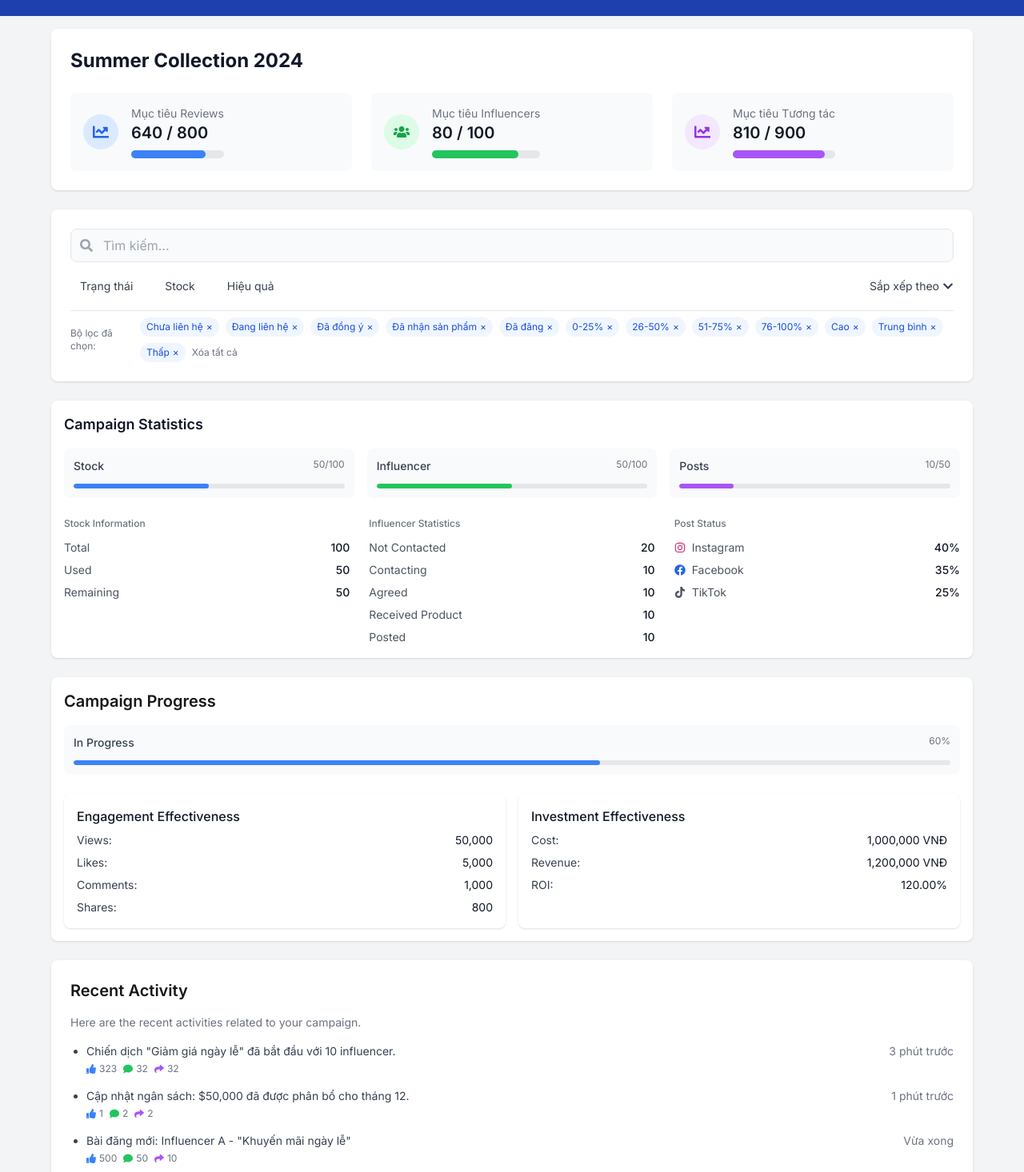
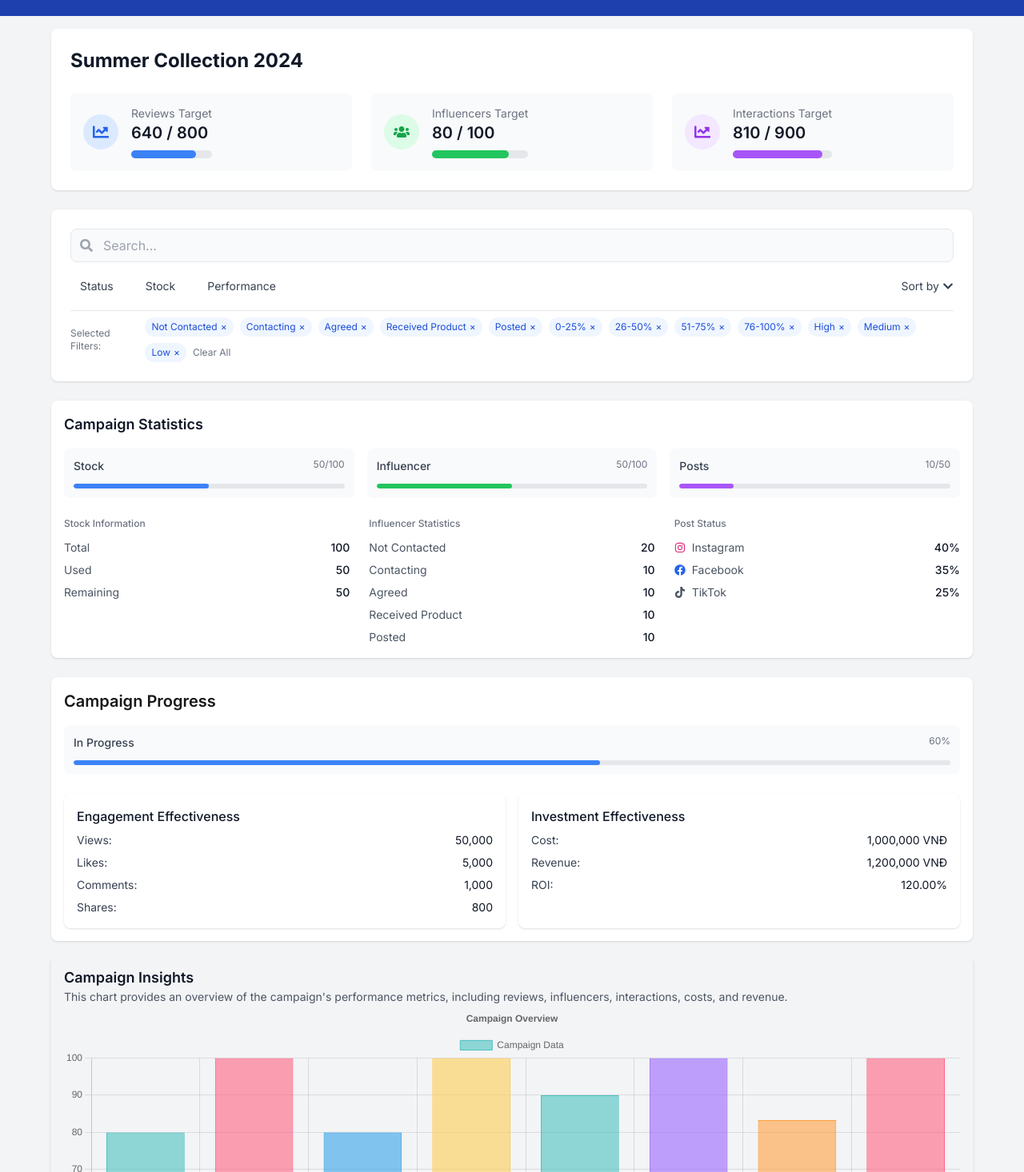
Before and after one commit to HThanh-how/actsone, a Next.js app: page / in a window 1280 px wide. Shown: the part 44-1510 px from the top of the page at 80% size. Built offline with nearby package versions, Linux system fonts and the light colour scheme.

Commit message:
update main page

```diff
--- a/app/page.tsx
+++ b/app/page.tsx
@@ -12,17 +12,17 @@ import {
 } from "react-icons/fa";
 import CampaignStats from './components/dashboard/CampaignStats';
 import CampaignMetrics from './components/dashboard/CampaignMetrics';
-import RecentActivity from './components/dashboard/RecentActivity'; // Import component mới
+import RecentActivity from './components/dashboard/RecentActivity'; // Import new component
+import CampaignChart from "./components/dashboard/CampaignChart";
 
-
-// Data mẫu
+// Sample data
 interface CampaignObjectives {
   totalReviews: number;
-  achievedReviews: number; // Chỉ số đạt được
+  achievedReviews: number; // Achieved metric
   totalInfluencers: number;
-  achievedInfluencers: number; // Chỉ số đạt được
+  achievedInfluencers: number; // Achieved metric
   totalInteractions: number;
-  achievedInteractions: number; // Chỉ số đạt được
+  achievedInteractions: number; // Achieved metric
 }
 
 interface CampaignStock {
@@ -72,19 +72,19 @@ interface CampaignData {
   influencers: CampaignInfluencers;
   posts: CampaignPosts;
   investment: CampaignInvestment;
-  progress: number; // Tiến độ chiến dịch (%)
+  progress: number; // Campaign progress (%)
 }
 
-// Data mẫu
+// Sample data
 const campaignData: CampaignData = {
   name: "Summer Collection 2024",
   objectives: {
     totalReviews: 800,
-    achievedReviews: 640, // Chỉ số đạt được
+    achievedReviews: 640, // Achieved metric
     totalInfluencers: 100,
-    achievedInfluencers: 80, // Chỉ số đạt được
+    achievedInfluencers: 80, // Achieved metric
     totalInteractions: 900,
-    achievedInteractions: 810, // Chỉ số đạt được
+    achievedInteractions: 810, // Achieved metric
   },
   stock: {
     total: 100,
@@ -125,30 +125,30 @@ const campaignData: CampaignData = {
   progress: 60,
 };
 
-// Thêm interfaces
+// Add interfaces
 interface FilterOption {
   label: string;
   value: string;
 }
 
-// Thêm interface cho category
+// Add interface for category
 interface FilterCategory {
   label: string;
   value: string;
   options: FilterOption[];
 }
 
-// Tổ chức lại filter options theo category
+// Organize filter options by category
 const filterCategories: FilterCategory[] = [
   {
-    label: "Trạng thái",
+    label: "Status",
     value: "status",
     options: [
-      { label: "Chưa liên hệ", value: "not_contacted" },
-      { label: "Đang liên hệ", value: "contacting" },
-      { label: "Đã đồng ý", value: "agreed" },
-      { label: "Đã nhận sản phẩm", value: "received" },
-      { label: "Đã đăng", value: "posted" },
+      { label: "Not Contacted", value: "not_contacted" },
+      { label: "Contacting", value: "contacting" },
+      { label: "Agreed", value: "agreed" },
+      { label: "Received Product", value: "received" },
+      { label: "Posted", value: "posted" },
     ],
   },
   {
@@ -162,33 +162,33 @@ const filterCategories: FilterCategory[] = [
     ],
   },
   {
-    label: "Hiệu quả",
+    label: "Performance",
     value: "performance",
     options: [
-      { label: "Cao", value: "high_performance" },
-      { label: "Trung bình", value: "medium_performance" },
-      { label: "Thấp", value: "low_performance" },
+      { label: "High", value: "high_performance" },
+      { label: "Medium", value: "medium_performance" },
+      { label: "Low", value: "low_performance" },
     ],
   },
 ];
 
-// Data mẫu
+// Sample data
 const activities = [
-  { id: 1, description: 'Chiến dịch "Giảm giá ngày lễ" đã bắt đầu với 10 influencer.', time: '3 phút trước', likes: 323, comments: 32, shares: 32 },
-  { id: 2, description: 'Cập nhật ngân sách: $50,000 đã được phân bổ cho tháng 12.', time: '1 phút trước', likes: 1, comments: 2, shares: 2 },
-  { id: 3, description: 'Bài đăng mới: Influencer A - "Khuyến mãi ngày lễ"', time: 'Vừa xong', likes: 500, comments: 50, shares: 10 },
-  { id: 4, description: 'Cập nhật sản phẩm: 20 mặt hàng mới đã được thêm vào kho cho "Chiến dịch mùa đông".', time: '2 giờ trước', likes: 1, comments: 3, shares: 5 },
-  { id: 5, description: 'Đã hoàn thành báo cáo chiến dịch.', time: '1 ngày trước', likes: 66, comments: 43, shares:12 },
+  { id: 1, description: 'Campaign "Holiday Sale" has started with 10 influencers.', time: '3 minutes ago', likes: 323, comments: 32, shares: 32 },
+  { id: 2, description: 'Budget update: $50,000 has been allocated for December.', time: '1 minute ago', likes: 1, comments: 2, shares: 2 },
+  { id: 3, description: 'New post: Influencer A - "Holiday Promotion"', time: 'Just now', likes: 500, comments: 50, shares: 10 },
+  { id: 4, description: 'Product update: 20 new items have been added to stock for "Winter Campaign".', time: '2 hours ago', likes: 1, comments: 3, shares: 5 },
+  { id: 5, description: 'Campaign report completed.', time: '1 day ago', likes: 66, comments: 43, shares:12 },
 ];
 
 export default function Dashboard() {
   const [selectedFilters, setSelectedFilters] = useState<string[]>([]);
   const [searchQuery, setSearchQuery] = useState("");
-  const [sortBy, setSortBy] = useState("default"); // Thêm trạng thái mặc định
+  const [sortBy, setSortBy] = useState("default"); // Add default state
   const [openCategory, setOpenCategory] = useState<string | null>(null);
   const [showSortDropdown, setShowSortDropdown] = useState(false);
 
-  // Khởi tạo với tất cả filters được chọn
+  // Initialize with all filters selected
   useEffect(() => {
     const allFilters = filterCategories.flatMap((cat) =>
       cat.options.map((opt) => opt.value)
@@ -196,7 +196,7 @@ export default function Dashboard() {
     setSelectedFilters(allFilters);
   }, []);
 
-  // Hàm xử lý chọn tất cả trong một category
+  // Handle select all in a category
   const handleSelectAllCategory = (category: FilterCategory) => {
     const categoryValues = category.options.map((opt) => opt.value);
     const otherFilters = selectedFilters.filter(
@@ -205,7 +205,7 @@ export default function Dashboard() {
     setSelectedFilters([...otherFilters, ...categoryValues]);
   };
 
-  // Hàm xử lý bỏ chọn tất cả trong một category
+  // Handle unselect all in a category
   const handleUnselectAllCategory = (category: FilterCategory) => {
     const categoryValues = category.options.map((opt) => opt.value);
     setSelectedFilters(
@@ -213,15 +213,15 @@ export default function Dashboard() {
     );
   };
 
-  // Sort options với trạng thái mặc định
+  // Sort options with default state
   const sortOptions = [
-    { label: "Mặc định", value: "default" },
-    { label: "Tên A-Z", value: "name_asc" },
-    { label: "Tên Z-A", value: "name_desc" },
-    { label: "Trạng thái: Mới → Cũ", value: "status_asc" },
-    { label: "Trạng thái: Cũ → Mới", value: "status_desc" },
-    { label: "Hiệu quả: Cao → Thấp", value: "performance_desc" },
-    { label: "Hiệu quả: Thấp → Cao", value: "performance_asc" },
+    { label: "Default", value: "default" },
+    { label: "Name A-Z", value: "name_asc" },
+    { label: "Name Z-A", value: "name_desc" },
+    { label: "Status: New → Old", value: "status_asc" },
+    { label: "Status: Old → New", value: "status_desc" },
+    { label: "Performance: High → Low", value: "performance_desc" },
+    { label: "Performance: Low → High", value: "performance_asc" },
   ];
 
   return (
@@ -242,7 +242,7 @@ export default function Dashboard() {
               </div>
               <div>
                 <p className="text-sm text-gray-500 dark:text-gray-400">
-                  Mục tiêu Reviews
+                  Reviews Target
                 </p>
                 <p className="text-xl font-semibold text-gray-900 dark:text-white">
                   {campaignData.objectives.achievedReviews} / {campaignData.objectives.totalReviews}
@@ -265,7 +265,7 @@ export default function Dashboard() {
               </div>
               <div>
                 <p className="text-sm text-gray-500 dark:text-gray-400">
-                  Mục tiêu Influencers
+                  Influencers Target
                 </p>
                 <p className="text-xl font-semibold text-gray-900 dark:text-white">
                   {campaignData.objectives.achievedInfluencers} / {campaignData.objectives.totalInfluencers}
@@ -288,7 +288,7 @@ export default function Dashboard() {
               </div>
               <div>
                 <p className="text-sm text-gray-500 dark:text-gray-400">
-                  Mục tiêu Tương tác
+                  Interactions Target
                 </p>
                 <p className="text-xl font-semibold text-gray-900 dark:text-white">
                   {campaignData.objectives.achievedInteractions} / {campaignData.objectives.totalInteractions}
@@ -319,7 +319,7 @@ export default function Dashboard() {
                 type="text"
                 value={searchQuery}
                 onChange={(e) => setSearchQuery(e.target.value)}
-                placeholder="Tìm kiếm..."
+                placeholder="Search..."
                 className="w-full pl-10 pr-4 py-2 border rounded-lg bg-gray-50 dark:bg-gray-700 border-gray-200 dark:border-gray-600 text-gray-900 dark:text-white focus:ring-2 focus:ring-blue-500 focus:border-blue-500"
               />
             </div>
@@ -344,7 +344,7 @@ export default function Dashboard() {
                     {/* Dropdown Menu */}
                     {openCategory === category.value && (
                       <div className="absolute z-10 mt-1 bg-white dark:bg-gray-800 rounded-lg shadow-lg min-w-[200px]">
-                        {/* Header với "Chọn tất cả" */}
+                        {/* Header with "Select All" */}
                         <div className="px-4 py-2 border-b border-gray-100 dark:border-gray-700">
                           <button
                             onClick={() => {
@@ -362,7 +362,7 @@ export default function Dashboard() {
                             }}
                             className="text-sm text-blue-600 dark:text-blue-400 hover:text-blue-800 dark:hover:text-blue-300"
                           >
-                            Chọn tất cả
+                            Select All
                           </button>
                         </div>
 
@@ -397,13 +397,13 @@ export default function Dashboard() {
                           ))}
                         </div>
 
-                        {/* Footer với nút "Xong" */}
+                        {/* Footer with "Done" button */}
                         <div className="px-4 py-2 border-t border-gray-100 dark:border-gray-700 flex justify-end">
                           <button
                             onClick={() => setOpenCategory(null)}
                             className="text-sm text-blue-600 dark:text-blue-400 hover:text-blue-800 dark:hover:text-blue-300 font-medium"
                           >
-                            Xong
+                            Done
                           </button>
                         </div>
                       </div>
@@ -420,7 +420,7 @@ export default function Dashboard() {
                 >
                   <span className="mr-1">
                     {sortBy === "default"
-                      ? "Sắp xếp theo"
+                      ? "Sort by"
                       : sortOptions.find((opt) => opt.value === sortBy)?.label}
                   </span>
                   <FaChevronDown
@@ -458,7 +458,7 @@ export default function Dashboard() {
             {selectedFilters.length > 0 && (
               <div className="flex items-center gap-2 pt-2 border-t border-gray-200 dark:border-gray-600">
                 <span className="text-xs text-gray-500 dark:text-gray-400">
-                  Bộ lọc đã chọn:
+                  Selected Filters:
                 </span>
                 <div className="flex flex-wrap gap-2">
                   {selectedFilters.map((filter) => {
@@ -491,7 +491,7 @@ export default function Dashboard() {
                     onClick={() => setSelectedFilters([])}
                     className="text-xs text-gray-500 hover:text-gray-700 dark:text-gray-400 dark:hover:text-gray-200"
                   >
-                    Xóa tất cả
+                    Clear All
                   </button>
                 </div>
               </div>
@@ -502,7 +502,7 @@ export default function Dashboard() {
         {/* Campaign Stats */}
         <CampaignStats data={campaignData} />
         <CampaignMetrics campaignData={campaignData} />
-
+        <CampaignChart data={campaignData} /> {/* Add the chart here */}
           {/* Recent Activity Section */}
           <RecentActivity activities={activities} />
       </div>
```
